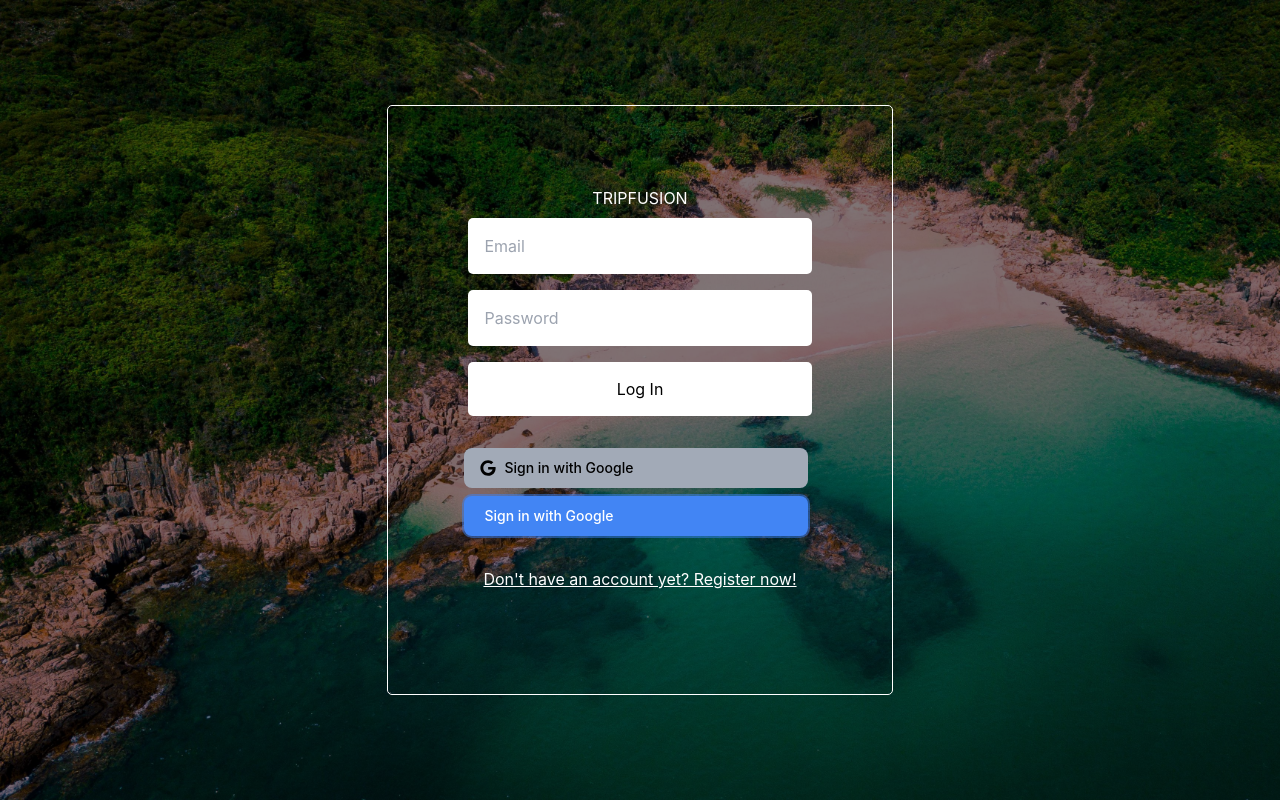
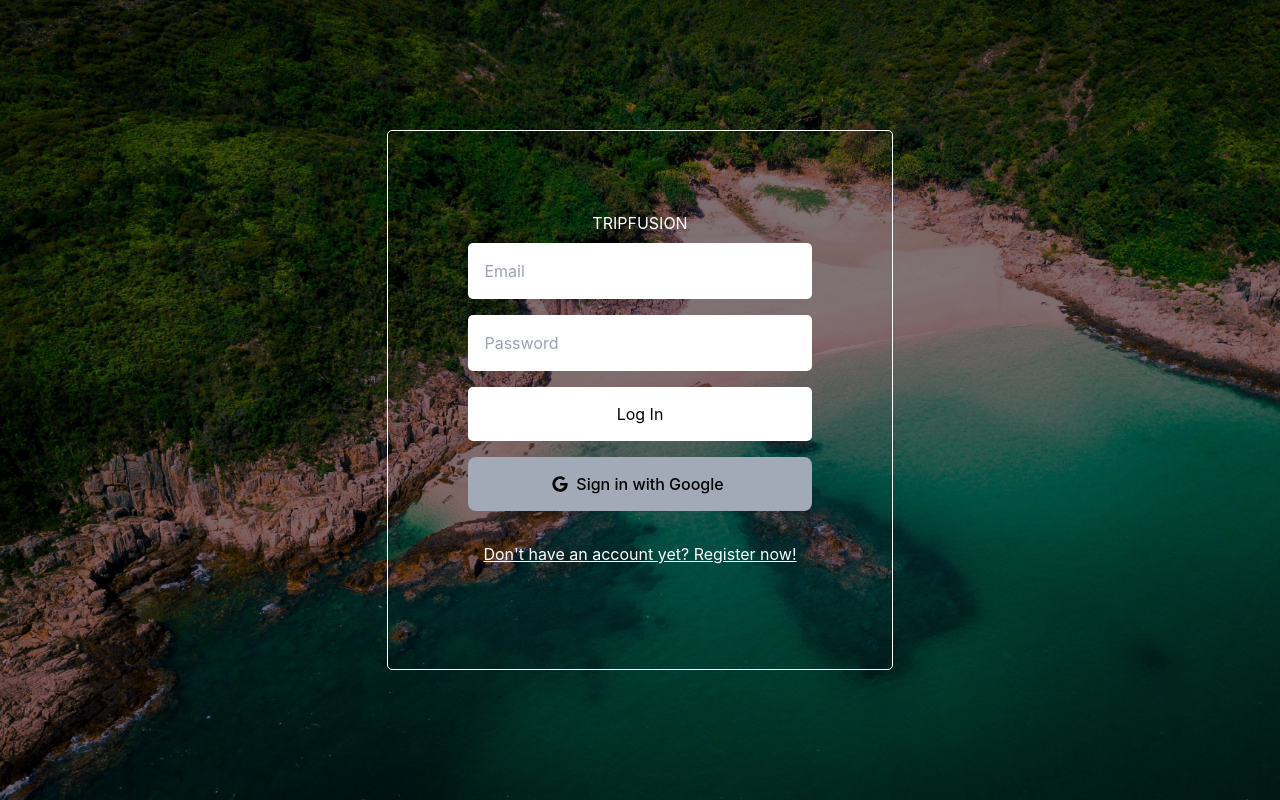
Before and after one commit to zhangjianyu1006156/50.003-Project-Frontend, a React (Create React App) app: page / in a window 1280 px wide. Built offline with nearby package versions, Linux system fonts and the light colour scheme.

Commit message:
Edited login styling

```diff
--- a/src/App.js
+++ b/src/App.js
@@ -1,7 +1,7 @@
 import './App.css';
 import "./index.css";
 import { Login } from "./Login";
-import { Results } from "./Results";
+import Results from "./Results";
 import ProtectedRoutes from "./ProtectedRoutes";
 import { BrowserRouter, Route, Routes, Outlet, Navigate } from 'react-router-dom';
 
--- a/src/GoogleLogin.jsx
+++ b/src/GoogleLogin.jsx
@@ -7,9 +7,14 @@ function GoogleLogin() {
   const [profile, setProfile] = useState(null);
 
   const login = useGoogleLogin({
-    onSuccess: (codeResponse) => setUser(codeResponse),
+    onSuccess: (codeResponse) => handleUserlogin(codeResponse),
     onError: (error) => console.log("Login Failed:", error),
   });
+
+  function handleUserlogin(codeResponse) {
+    setUser(codeResponse);
+    console.log("Success");
+  }
 
   useEffect(() => {
     if (user) {
@@ -38,7 +43,6 @@ function GoogleLogin() {
 
   return (
     <div>
-      <br />
       {/* if you want to add in the main page after the login components add them after profile, this profile portion is the portion that displays after login in with gmail */}
       {profile ? (
         <div>
@@ -56,10 +60,10 @@ function GoogleLogin() {
           <button
             type="button"
             onClick={() => login()}
-            className="w-full text-black bg-[#a2aab7] hover:bg-[#4285F4]/90 focus:ring-4 focus:outline-none focus:ring-[#4285F4]/50 font-medium rounded-lg text-center text-sm px-5 py-2.5 inline-flex items-center dark:focus:ring-[#4285F4]/55 mr-2 mb-2"
+            className="w-full justify-center text-black bg-[#a2aab7] hover:bg-[#4285F4]/90 focus:ring-4 focus:outline-none focus:ring-[#4285F4]/50 font-medium rounded-lg text-center text-base p-[15px] inline-flex items-center dark:focus:ring-[#4285F4]/55 m-2"
           >
             <svg
-              class="w-4 h-4 mr-2 -ml-1"
+              className="w-4 h-4 mr-2 -ml-1"
               aria-hidden="true"
               focusable="false"
               data-prefix="fab"
@@ -75,13 +79,6 @@ function GoogleLogin() {
             </svg>
             Sign in with Google
           </button>
-
-          <button
-            className="w-full text-white bg-[#4285F4] font-medium text-sm rounded-lg shadow-sm ring-2 px-5 py-2.5 items-center text-center hover:bg-[#4285F4]/90 dark:focus:ring-[#4285F4]/55 mr-2 mb-2 inline-flex"
-            onClick={() => login()}
-          >
-            Sign in with Google
-          </button>
         </div>
       )}
     </div>
--- a/src/Results.js
+++ b/src/Results.js
@@ -0,0 +1,7 @@
+import React from "react";
+
+export default function Results(){
+    return(
+        <h1>You reached results!</h1>
+    )
+}
```
Also changed, not shown: src/ProtectedRoutes.jsx (line endings or trailing spaces).
